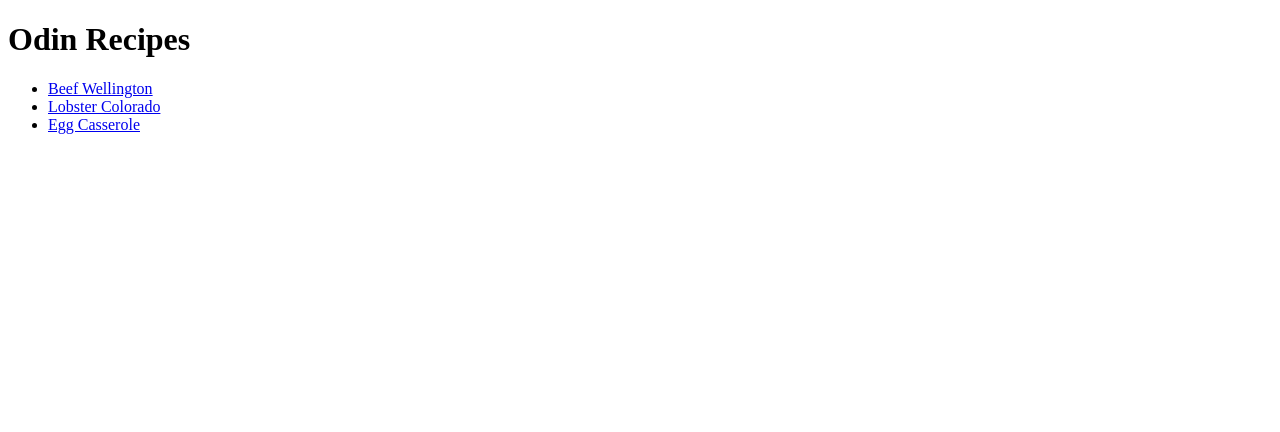
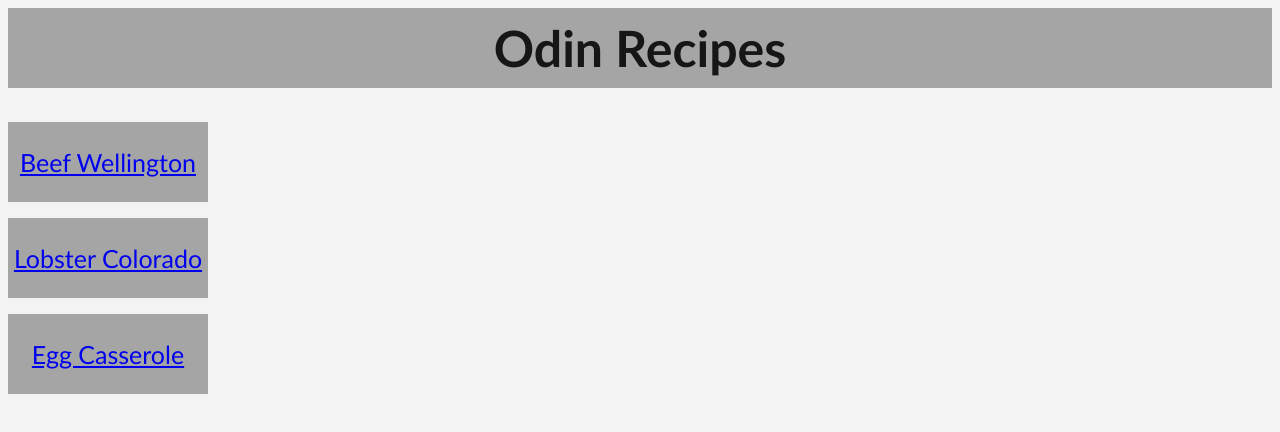
Before and after one commit to tset111/odin-recipes, a plain HTML site: page index.html in a window 1280 px wide. Drawn offline with Linux system fonts and the light colour scheme.

Commit message:
added and modified css

```diff
--- a/index.html
+++ b/index.html
@@ -3,14 +3,24 @@
 <head>
     <meta charset="UTF-8">
     <title>Home</title>
+    <link rel="stylesheet" href="styles.css">
+    <style>
+        a:visited {
+            color: rgb(0, 0, 0);
+        }
+        a:hover {
+            background-color: white;
+        }
+    </style>
 </head>
 <body>
-    <h1>Odin Recipes</h1>
-    <ul>
-        <li><a href="./recipes/beef-wellington.html" target="_blank">Beef Wellington</a></li>
-        <li><a href="./recipes/lobster-colorado.html" target="_blank">Lobster Colorado</a></li>
-        <li><a href="./recipes/egg-casserole.html" target="_blank">Egg Casserole</a></li>
-    </ul>
+    <h1 class="title">Odin Recipes</h1>
+    <p></p>
+    <div class="recipes"><a href="./recipes/beef-wellington.html" target="_blank">Beef Wellington</a></div>
+    <p></p>
+    <div class="recipes"><a href="./recipes/lobster-colorado.html" target="_blank">Lobster Colorado</a></div>
+    <p></p>
+    <div class="recipes"><a href="./recipes/egg-casserole.html" target="_blank">Egg Casserole</a></div>
 
 </body>
 </html>
--- /dev/null
+++ b/styles.css
@@ -0,0 +1,29 @@
+body {
+    background-color: rgb(243, 243, 243);
+    font-family:"Trebuchet MS", sans-serif;
+    color: rgb(22, 22, 22);
+}
+
+.title {
+    text-align: center;
+    background-color: rgb(165, 165, 165);
+    font-size: 50px;
+    margin-top: auto;
+    padding-top: 10px;
+    padding-bottom: 10px;
+}
+
+.recipes {
+    background-color: rgb(165, 165, 165);
+    width: 200px;
+    padding-top: 25px;
+    padding-bottom: 25px;
+    font-size: 25px;
+    text-align: center;
+}
+
+img {
+    display: block;
+    margin-left: auto;
+    margin-right: auto;
+}
```
Also changed, not shown: recipes/beef-wellington.html (+3 -2 lines), recipes/egg-casserole.html (+3 -2 lines), recipes/lobster-colorado.html (+3 -2 lines).
